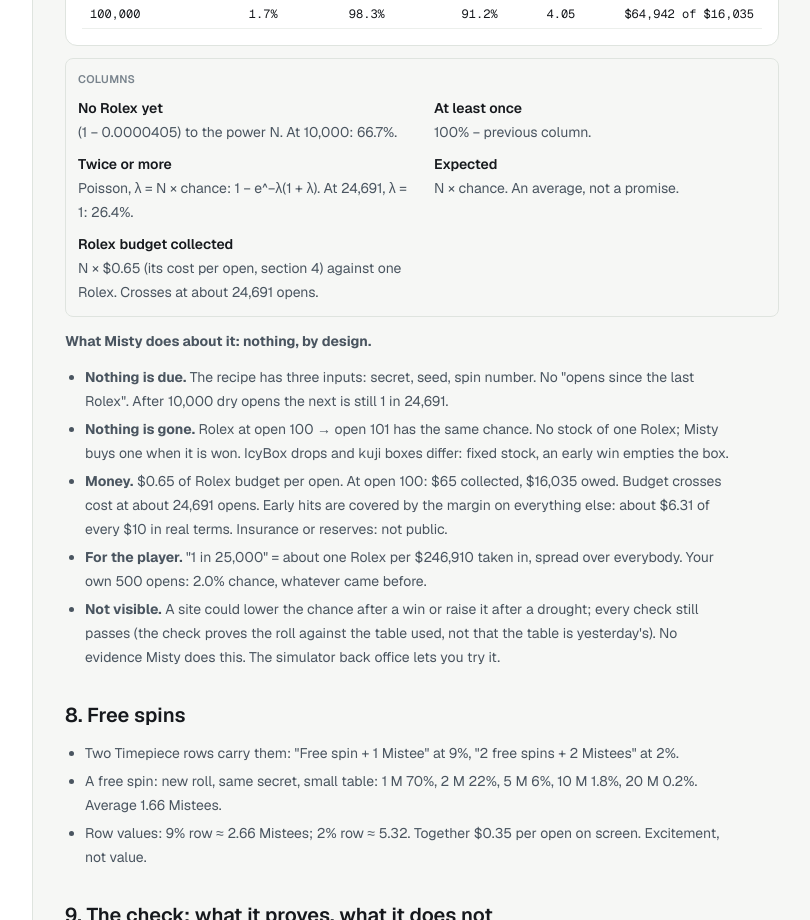
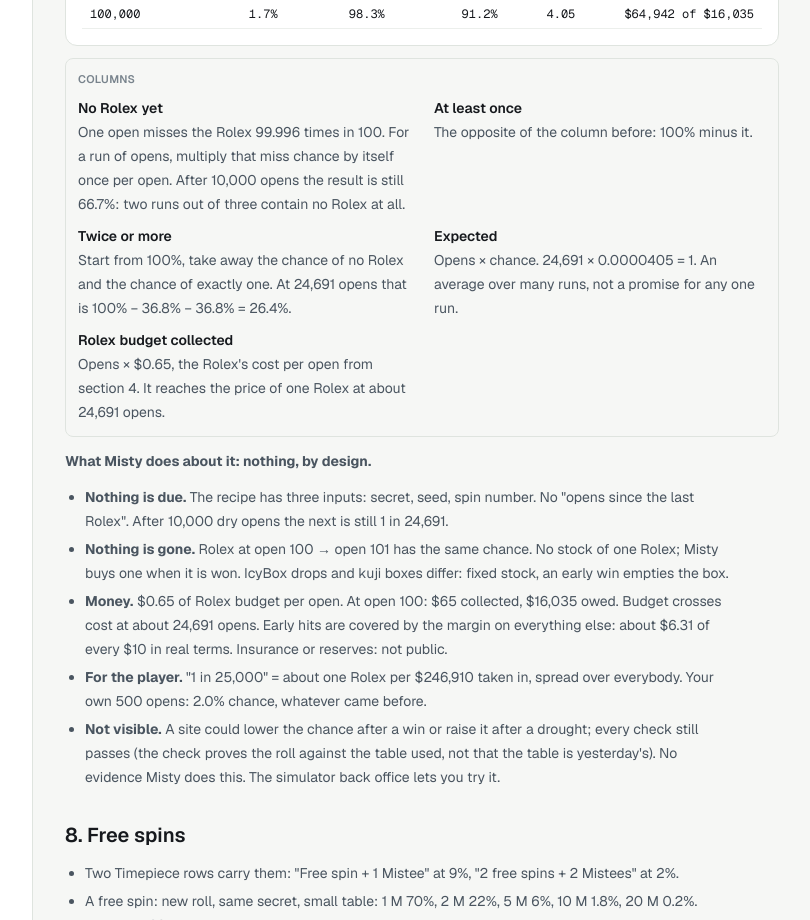
Before and after one commit to Optinet-Solutions-AI/mys_sim, a Next.js app: page /docs/misty in a window 1280 px wide. Shown: the part 6860-7780 px from the top of the page, without its empty margins (207-1017 px from the left). Built offline with nearby package versions, Linux system fonts and the light colour scheme.

Commit message:
Big-prize legend in words and basic arithmetic only
Co-Authored-By: Claude Fable 5.1 <noreply@anthropic.com>

```diff
--- a/src/app/docs/misty/page.tsx
+++ b/src/app/docs/misty/page.tsx
@@ -558,11 +558,11 @@ export default function MistyDocsPage() {
           </Card>
           <Legend
             items={[
-              ["No Rolex yet", <>(1 − 0.0000405) to the power N. At 10,000: {pct(Math.exp(10000 * Math.log(1 - rolexRow.share)))}.</>],
-              ["At least once", "100% − previous column."],
-              ["Twice or more", <>Poisson, λ = N × chance: 1 − e^−λ(1 + λ). At {num(Math.round(1 / rolexRow.share))}, λ = 1: {pct(1 - Math.exp(-1) * 2)}.</>],
-              ["Expected", "N × chance. An average, not a promise."],
-              ["Rolex budget collected", <>N × {money(rolexRow.costFace, 2)} (its cost per open, section 4) against one Rolex. Crosses at about {num(rolexCross)} opens.</>],
+              ["No Rolex yet", <>One open misses the Rolex 99.996 times in 100. For a run of opens, multiply that miss chance by itself once per open. After 10,000 opens the result is still {pct(Math.exp(10000 * Math.log(1 - rolexRow.share)))}: two runs out of three contain no Rolex at all.</>],
+              ["At least once", "The opposite of the column before: 100% minus it."],
+              ["Twice or more", <>Start from 100%, take away the chance of no Rolex and the chance of exactly one. At {num(Math.round(1 / rolexRow.share))} opens that is 100% − {pct(Math.exp(-1))} − {pct(Math.exp(-1))} = {pct(1 - Math.exp(-1) * 2)}.</>],
+              ["Expected", <>Opens × chance. {num(Math.round(1 / rolexRow.share))} × 0.0000405 = 1. An average over many runs, not a promise for any one run.</>],
+              ["Rolex budget collected", <>Opens × {money(rolexRow.costFace, 2)}, the Rolex&apos;s cost per open from section 4. It reaches the price of one Rolex at about {num(rolexCross)} opens.</>],
             ]}
           />
           <P>
```
